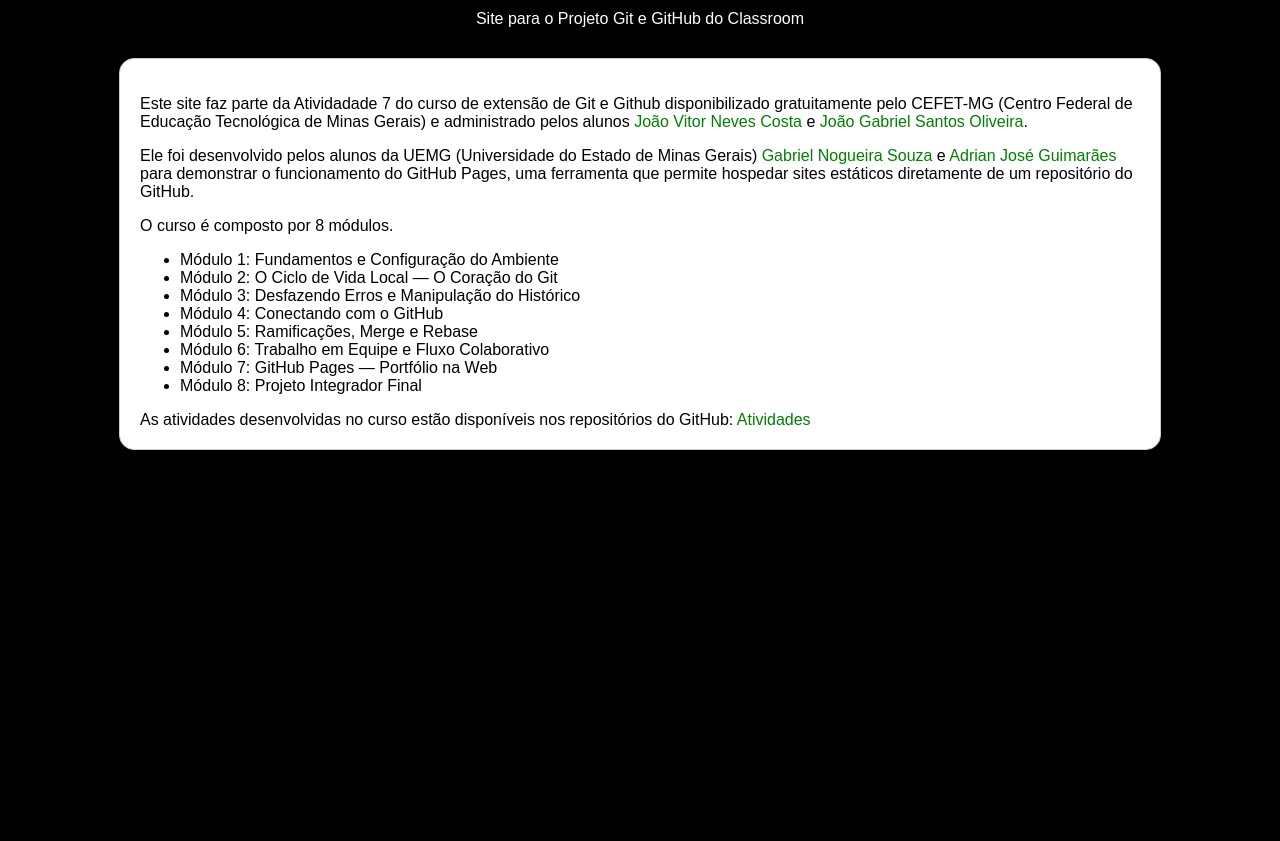
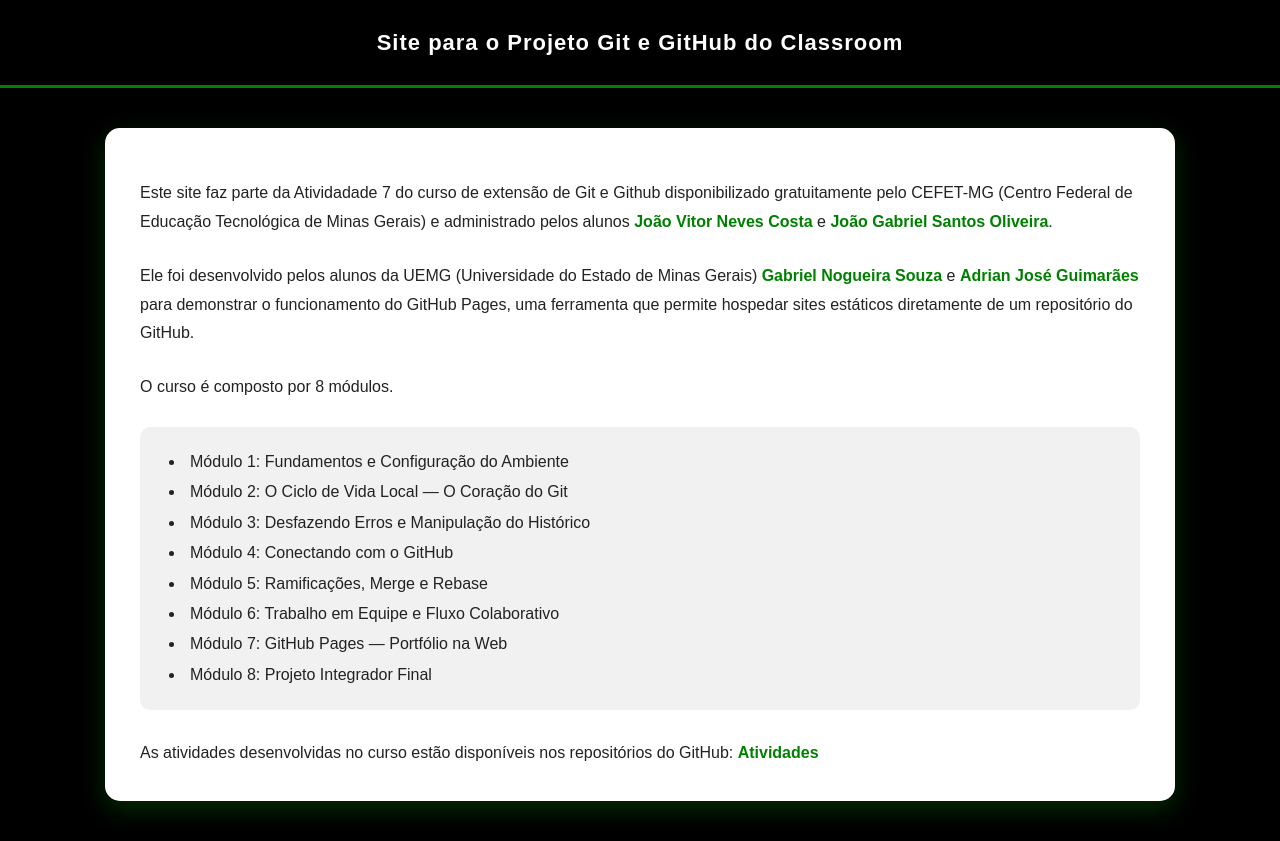
Before and after one commit to GNS03/portfolio-git, a plain HTML site: page index.html in a window 1280 px wide. Before the commit the page ends 800 px from the top, so only its background shows below. Drawn offline with Linux system fonts and the light colour scheme.

Commit message:
style: melhora organizacao visual do site

```diff
--- a/css/style.css
+++ b/css/style.css
@@ -5,33 +5,50 @@ body {
     font-family: Arial, sans-serif;
     margin: 0;
     padding: 0;
+    line-height: 1.6;
 }
 
 header {
     background-color: black;
     color: white;
-    padding: 10px;
+    padding: 25px 15px;
     text-align: center;
+    font-size: 22px;
+    font-weight: bold;
+    letter-spacing: 1px;
+    border-bottom: 3px solid green;
 }
-
-/* main {
-    background-color: white;
-    color: black;
-    padding: 20px;
-    text-align: left;
-} */
 
 div.container {
     background-color: white;
-    color: black;
-    padding: 20px;
-    margin: 20px auto;
+    color: #222;
+    padding: 35px;
+    margin: 40px auto;
     max-width: 1000px;
-    border: 1px solid #ccc;
+    border: none;
     border-radius: 15px;
+    box-shadow: 0 8px 25px rgba(0, 255, 0, 0.18);
+}
+
+div.container p {
+    margin-bottom: 25px;
+    line-height: 1.8;
+}
+
+div.container ul {
+    background-color: #f1f1f1;
+    padding: 20px 20px 20px 45px;
+    margin: 20px 0 30px;
+    border-radius: 10px;
+    line-height: 1.9;
+}
+
+div.container li {
+    padding-left: 5px;
 }
 
 a {
     color: green;
     text-decoration: none;
+    font-weight: bold;
 }
```
